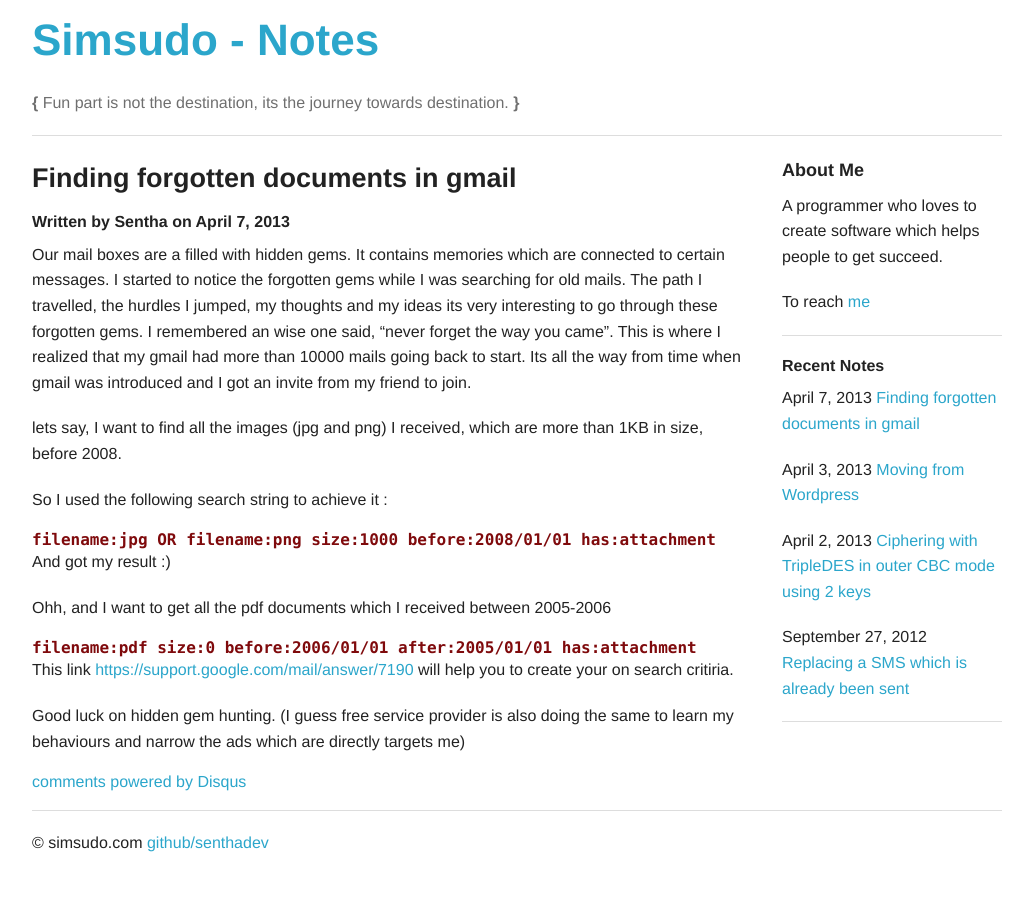
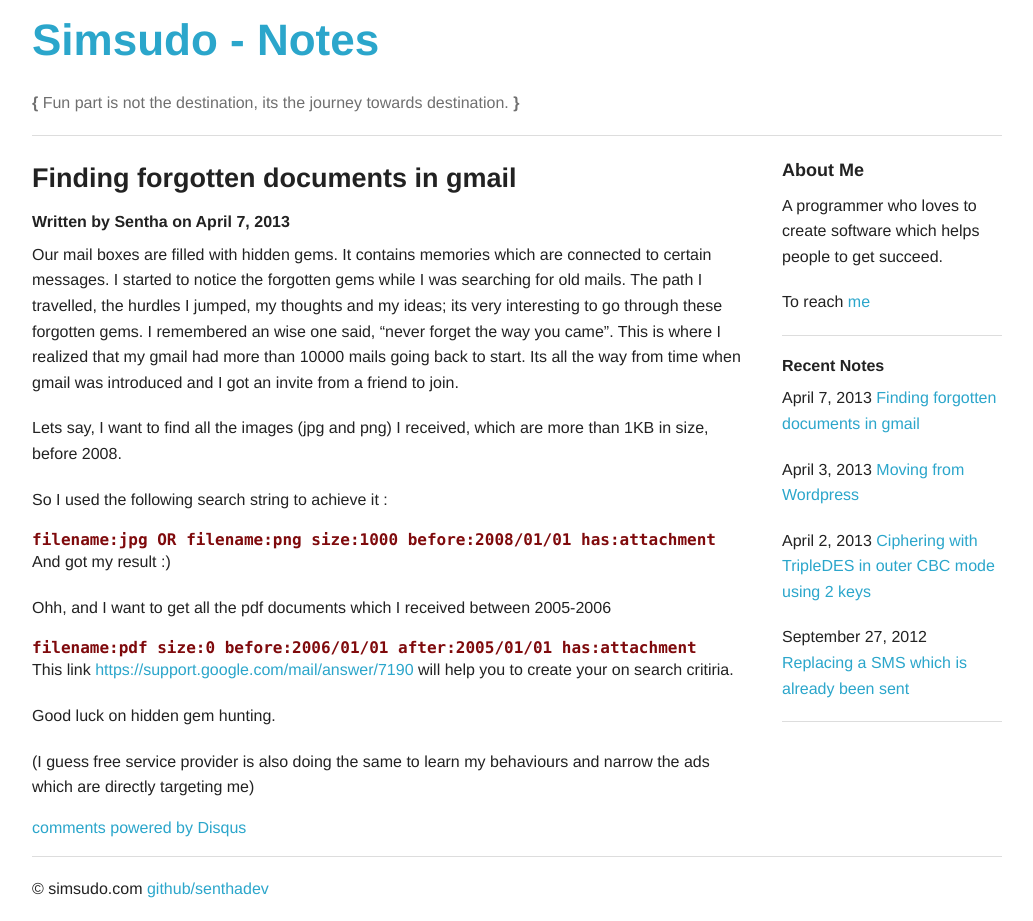
Before and after one commit to senthadev/senthadev.github.com, a Jekyll site: the page built from _posts/2013-04-07-Finding-forgotten-documents-in-gmail.md, in a window 1280 px wide. Shown: the whole page, without its empty margins (123-1156 px from the left). Built offline with Jekyll 4.4.1, drawn with Linux system fonts in a browser that asks for light colours; Markdown is read by kramdown in place of the engine named in the settings; comment, search, counter and statistics services are not loaded; before the commit the page ends 900 px from its top, so only the background shows below that.

Commit message:
spelling mistakes

```diff
--- a/_posts/2013-04-07-Finding-forgotten-documents-in-gmail.md
+++ b/_posts/2013-04-07-Finding-forgotten-documents-in-gmail.md
@@ -3,11 +3,11 @@ layout: post
 title: Finding forgotten documents in gmail
 ---
 
-Our mail boxes are a filled with hidden gems. It contains memories which are connected to certain messages.
+Our mail boxes are filled with hidden gems. It contains memories which are connected to certain messages.
 I started to notice the forgotten gems while I was searching for old mails. The path I travelled, the hurdles I jumped,
-my thoughts and my ideas its very interesting to go through these forgotten gems. I remembered an wise one said, "never forget the way you came". This is where I realized that my gmail had more than 10000 mails going back to start. Its all the way from time when gmail was introduced and I got an invite from my friend to join.
+my thoughts and my ideas; its very interesting to go through these forgotten gems. I remembered an wise one said, "never forget the way you came". This is where I realized that my gmail had more than 10000 mails going back to start. Its all the way from time when gmail was introduced and I got an invite from a friend to join.
 
-lets say, I want to find all the images (jpg and png) I received, which are more than 1KB in size, before 2008.
+Lets say, I want to find all the images (jpg and png) I received, which are more than 1KB in size, before 2008.
 
 So I used the following search string to achieve it :
 
@@ -25,4 +25,5 @@ This link [https://support.google.com/mail/answer/7190](https://support.google.c
 your on search critiria.
 
 Good luck on hidden gem hunting.
-(I guess free service provider is also doing the same to learn my behaviours and narrow the ads which are directly targets me)
+
+(I guess free service provider is also doing the same to learn my behaviours and narrow the ads which are directly targeting me)
```
